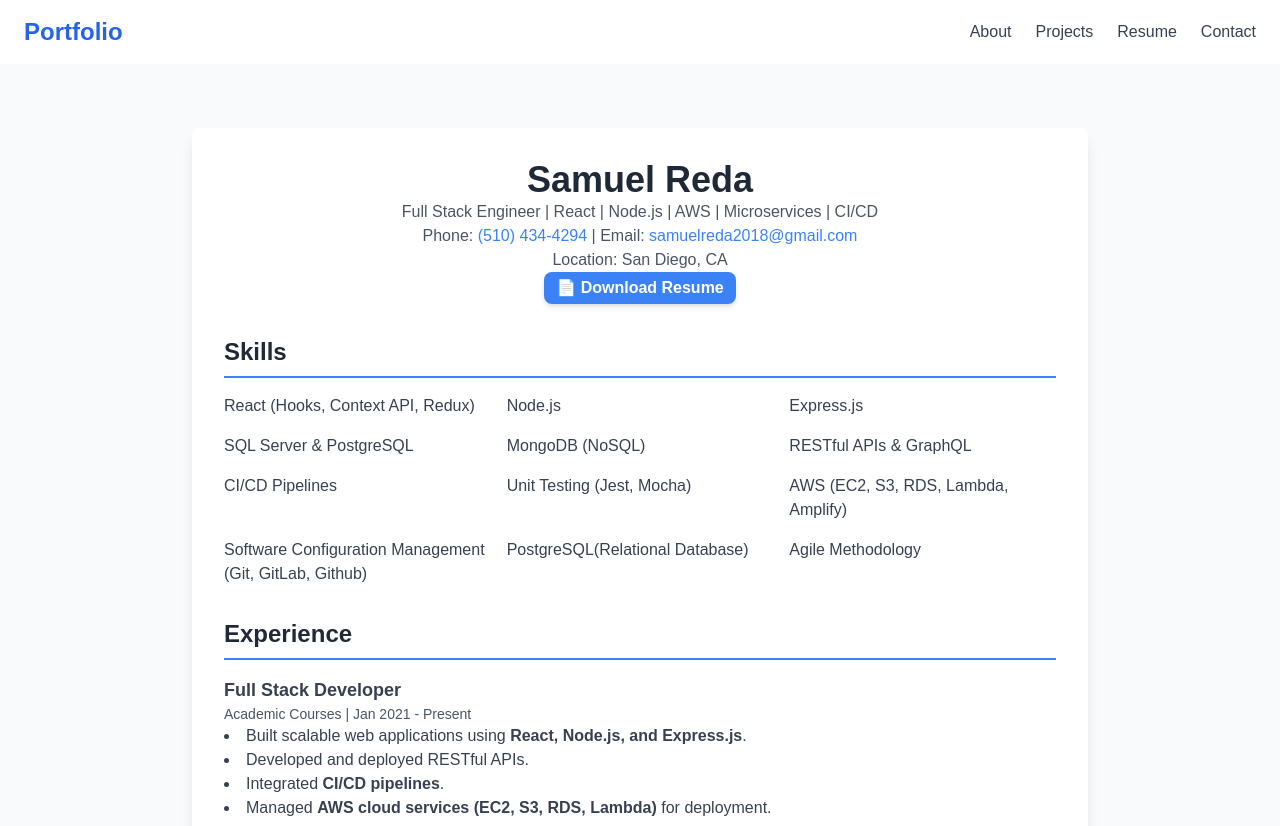
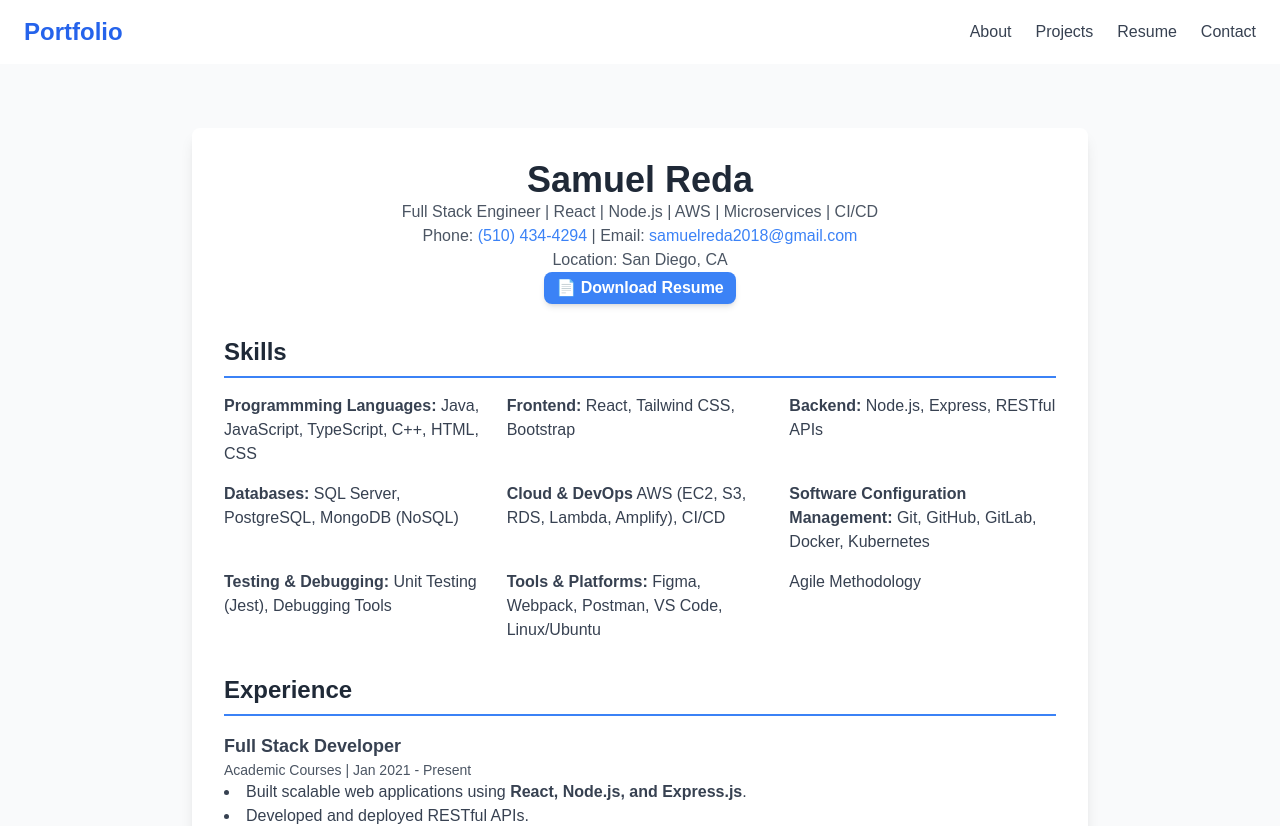
Before and after one commit to streda/personal-portfolio-production, a React (Create React App) app: page /resume in a window 1280 px wide. Shown: the top 826 px of the page. Built offline with nearby package versions, Linux system fonts and the light colour scheme.

Commit message:
personal-portfolio

```diff
--- a/src/components/Resume.tsx
+++ b/src/components/Resume.tsx
@@ -32,17 +32,14 @@ const Resume: React.FC = () => {
             Skills
           </h2>
           <ul className="grid grid-cols-2 sm:grid-cols-3 gap-4 text-gray-700">
-            <li>React (Hooks, Context API, Redux)</li>
-            <li>Node.js</li>
-            <li>Express.js</li>
-            <li>SQL Server & PostgreSQL</li>
-            <li>MongoDB (NoSQL)</li>
-            <li>RESTful APIs & GraphQL</li>
-            <li>CI/CD Pipelines</li>
-            <li>Unit Testing (Jest, Mocha)</li>
-            <li>AWS (EC2, S3, RDS, Lambda, Amplify)</li>
-            <li>Software Configuration Management (Git, GitLab, Github)</li>
-	    <li>PostgreSQL(Relational Database)</li>
+	    <li><strong>Programmming Languages:</strong> Java, JavaScript, TypeScript, C++, HTML, CSS </li>
+	    <li><strong>Frontend:</strong> React, Tailwind CSS, Bootstrap</li>
+	    <li><strong>Backend:</strong> Node.js, Express, RESTful APIs</li>
+	    <li><strong>Databases:</strong> SQL Server, PostgreSQL, MongoDB (NoSQL)</li>
+	    <li><strong>Cloud & DevOps</strong> AWS (EC2, S3, RDS, Lambda, Amplify), CI/CD</li>
+	    <li><strong>Software Configuration Management:</strong> Git, GitHub, GitLab, Docker, Kubernetes</li>
+	    <li><strong>Testing & Debugging:</strong> Unit Testing (Jest), Debugging Tools</li>
+	    <li><strong>Tools & Platforms:</strong> Figma, Webpack, Postman, VS Code, Linux/Ubuntu</li>
             <li>Agile Methodology</li>
           </ul>
         </section>
@@ -107,7 +104,7 @@ const Resume: React.FC = () => {
             Education
           </h2>
           <p className="text-gray-700">
-            <strong>Bachelor’s in Computer Science & Engineering, UCSD (2022)</strong>
+            <strong>Bachelor’s in Computer Engineering, UCSD (2022)</strong>
           </p>
           <p className="text-gray-600 text-sm">
             Key Courses: Data Structures & Algorithms, Software Engineering, Web Development, Operating Systems, Computer Networks, Computer Security.
```
